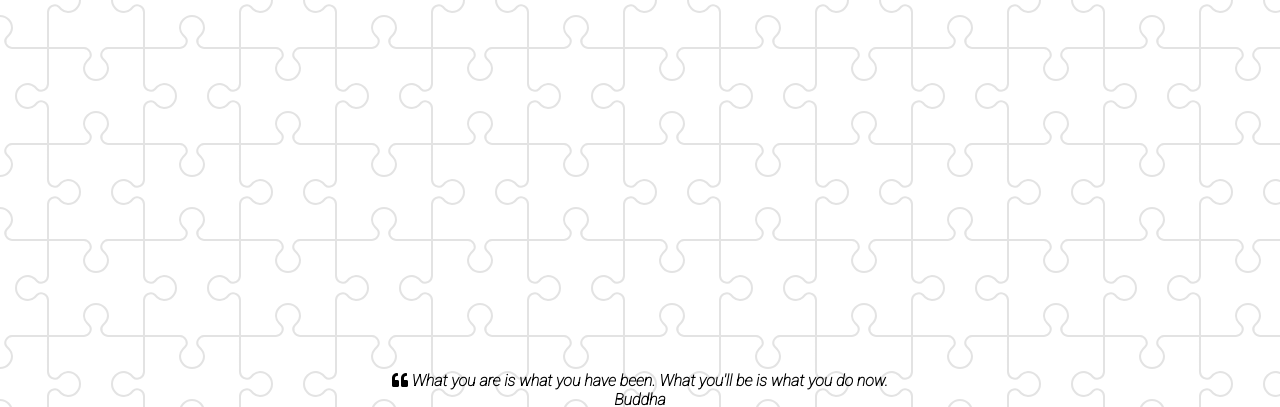
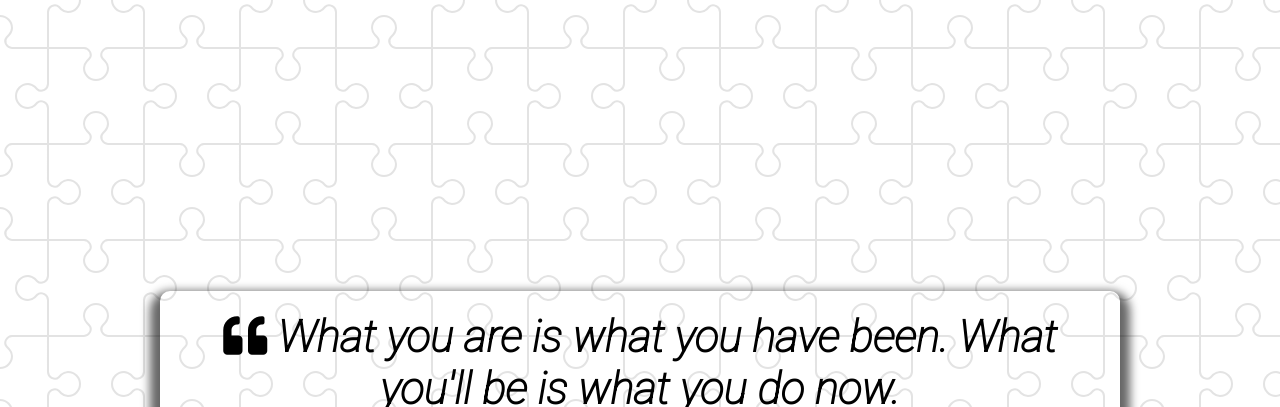
Before and after one commit to Revathipj/quote-generator, a plain HTML site: page index.html in a window 1280 px wide. Shown: the top 407 px of the page. Drawn offline with Linux system fonts and the light colour scheme.

Commit message:
stylling

```diff
--- a/style.css
+++ b/style.css
@@ -19,3 +19,40 @@ body {
   justify-content: center;
 
 }
+
+.quote-container {
+  width: auto;
+  max-width: 900px;
+  padding: 20px 30px;
+  border-radius: 10px;
+  background-color: rgba(255, 255 255, 0.9);
+  box-shadow: 0 10px 10px 10px rgba(0, 0, 0, 0.6);
+
+}
+
+.quote-text {
+  font-size: 2.75rem;
+}
+.long-quote{
+  font-size: 2rem;
+
+}
+.fa-quote-left{
+  font-size: 4 rem;
+}
+
+.quote-author{
+  margin-top: 15px;
+  font-size: 2rem;
+  font-weight: 400;
+  font-style: italic;
+}
+/*Media Query: Tablet or smaller  */
+@media screen and (max-width: 1000px) {
+  .quote-container{
+    margin: auto 10px;
+    }
+    .quote-text{
+      font-size: 2.5rem;
+    }
+}
```
